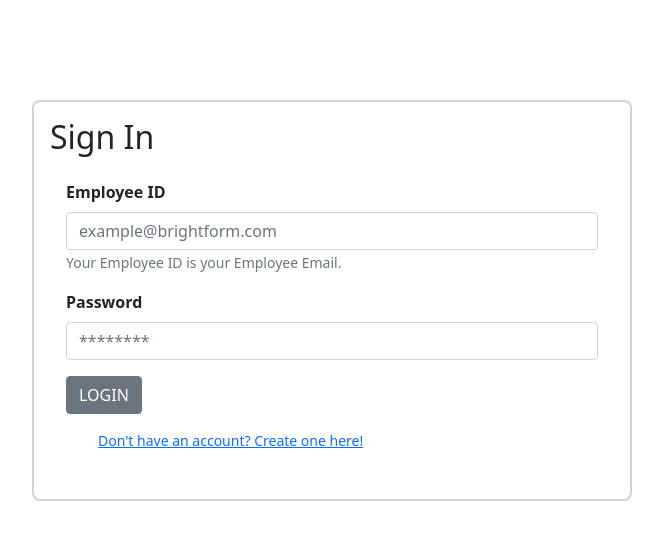
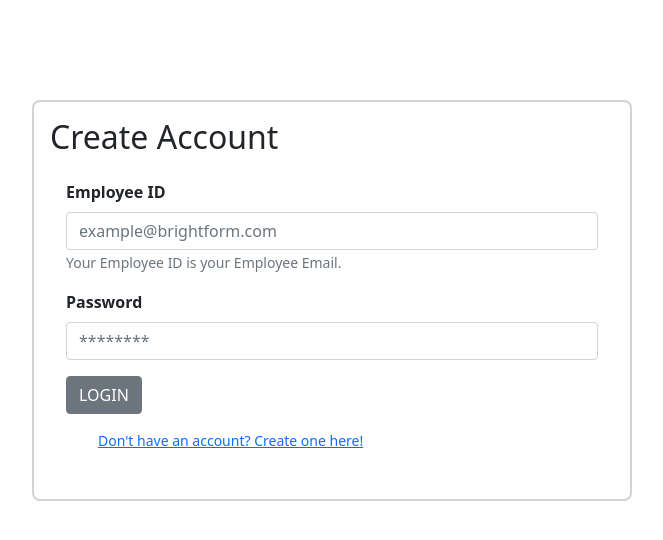
Before and after one commit to Ah179/2022, a React (Create React App) app in the folder src/main/ui/frontend/: page /CreateAccount in a window 1280 px wide. Shown: the top 540 px of the page, without its empty margins (308-971 px from the left). Built offline with nearby package versions, Linux system fonts and the light colour scheme; no server answers.

Commit message:
We can now move from one page to the other YAY
We were using version 6 react-dom, instead use version 5

```diff
--- a/src/main/ui/frontend/package.json
+++ b/src/main/ui/frontend/package.json
@@ -11,7 +11,8 @@
     "nodes": "^0.1.0",
     "react": "^17.0.2",
     "react-dom": "^17.0.2",
-    "react-router-dom": "^6.2.1",
+    "react-router": "^6.2.1",
+    "react-router-dom": "^5.3.0",
     "react-scripts": "5.0.0",
     "reactstrap": "^9.0.1",
     "web-vitals": "^2.1.2"
--- a/src/main/ui/frontend/src/App.js
+++ b/src/main/ui/frontend/src/App.js
@@ -1,26 +1,52 @@
-//import logo from './logo.svg';
+// import './App.css';
+// import { BrowserRouter as Router, Routes,
+//   Route, Navigate,} from "react-router-dom";
+// import Login from './components/Login/Login';
+// import CreateAccount from './components/Login/CreateAccount';
+// import HomePage from './components/Homepage';
+
+// function App() {
+//   return (
+//     <Router>
+//       <Routes>
+//         <Route exact path="/">
+//           <Login/>
+//         </Route>
+//         <Route path="/CreateAccount" component={CreateAccount}/>
+//         <Route path="/HomePage" component={HomePage}/>
+//         <Navigate to="/" />
+//       </Routes>
+//     </Router>
+
+//   );
+// }
+
+// export default App;
+import React from 'react';
+import { BrowserRouter as Router, Route, Switch } from 'react-router-dom';
 import './App.css';
+import CreateAccount from './components/Login/CreateAccount';
+
+
 import Login from './components/Login/Login';
 
 function App() {
   return (
-    // <div className="App">
-    //   <header className="App-header">
-    //     <img src={logo} className="App-logo" alt="logo" />
-    //     <p>
-    //       Edit <code>src/App.js</code> and save to reload.
-    //     </p>
-    //     <a
-    //       className="App-link"
-    //       href="https://reactjs.org"
-    //       target="_blank"
-    //       rel="noopener noreferrer"
-    //     >
-    //       Learn React
-    //     </a>
-    //   </header>
-    // </div>
-    <Login />
+    <Router>
+    <div className="wrapper">
+      <div>
+        <Switch>
+          <Route exact path= "/">
+            <Login />
+          </Route>
+          <Route path= "/CreateAccount">
+            <CreateAccount />
+          </Route>
+        </Switch>
+      </div>
+    </div>
+    </Router>
+
   );
 }
 
--- a/src/main/ui/frontend/src/auth/auth0Provider.js
+++ b/src/main/ui/frontend/src/auth/auth0Provider.js
@@ -1,12 +1,12 @@
 import React from 'react';
-import { useNavigate } from 'react-router-dom';
+import { useHistory } from 'react-router-dom';
 import { Auth0Provider } from '@auth0/auth0-react';
 
  const Auth0ProviderWithHistory = ({ children }) => {
   const domain = process.env.REACT_APP_AUTH0_DOMAIN;
   const clientId = process.env.REACT_APP_AUTH0_CLIENT_ID;
 
-  const history = useNavigate();
+  const history = useHistory();
 
   const onRedirectCallback = (appState) => {
     history.push(appState?.returnTo || window.location.pathname);
--- a/src/main/ui/frontend/src/components/Login/Login.js
+++ b/src/main/ui/frontend/src/components/Login/Login.js
@@ -3,7 +3,7 @@ import {Component} from 'react';
 import './Login.css'
 import Auth0ProviderWithHistory from '../../auth/auth0Provider';
 import 'bootstrap/dist/css/bootstrap.min.css';
-import { Link } from "react-router-dom";
+import { Link, useNavigate } from "react-router-dom";
 import {
   Button,
   Container,
@@ -12,12 +12,13 @@ import {
   FormText,
   Input,
   Label,
-  Navbar
 } from 'reactstrap';
 import LoginNavbar from '../Navbar/LoginNavbar'
 import profile from '../Images/brightform.png'
 
-class Login extends Component {
+
+
+class Login extends React.Component {
   constructor(props) {
     super(props);
     this.state = {
@@ -28,7 +29,8 @@ class Login extends Component {
       },
     };
     this.handleChange = this.handleChange.bind(this);
-  }
+    }
+
   handleChange = (event) => {
     const { target } = event;
     const value = target.type === 'checkbox' ? target.checked : target.value;
@@ -57,25 +59,12 @@ class Login extends Component {
     e.preventDefault();
     console.log(`Email: ${this.state.email}`);
   }
+
   render() {
     const {email, password} = this.state;
     return (
     <Auth0ProviderWithHistory>
-      {/* <Navbar fixed = "top">
-        <div>
-          <Container>
-            <Navbar.Brand className='BrightForm'>
-              <img
-                alt =''
-                src = 'profile'
-                width= '30'
-                height='30'
-                />
-            </Navbar.Brand>
-          </Container>
-          </div>
-        </Navbar> */}
-      <div className="LoginPage">
+       <div className="LoginPage">
         <h2>Sign In</h2>
         <Form className="form">
           <FormGroup>
@@ -100,7 +89,7 @@ class Login extends Component {
           <FormGroup>
          <Button>LOGIN</Button>
         </FormGroup>
-        <FormText><ul><Link to={"./CreateAccount.js"}> Don't have an account? Create one here!</Link></ul></FormText>
+        <FormText><ul><Link to='./CreateAccount'> Don't have an account? Create one here!</Link></ul></FormText>
       </Form>
     </div>
     </Auth0ProviderWithHistory>
--- a/src/main/ui/frontend/src/index.js
+++ b/src/main/ui/frontend/src/index.js
@@ -8,9 +8,9 @@ import Auth0ProviderWithHistory from './auth/auth0Provider';
 
 ReactDOM.render(
   <Router>
-    <Auth0ProviderWithHistory>
+    {/* <Auth0ProviderWithHistory> */}
       <App />
-    </Auth0ProviderWithHistory>
+   {/* </Auth0ProviderWithHistory> */}
   </Router>,
   document.getElementById('root')
 );
```
Also changed, not shown: 2 other files (tests, documents, lock files or other folders).
